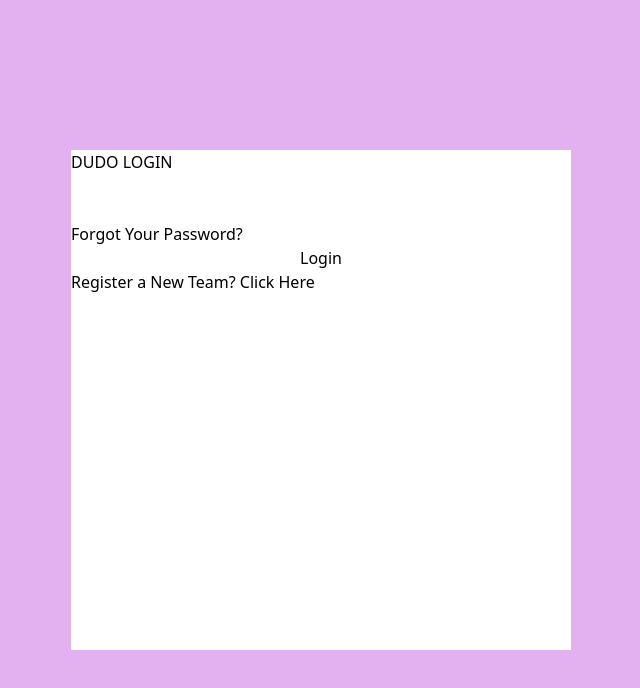
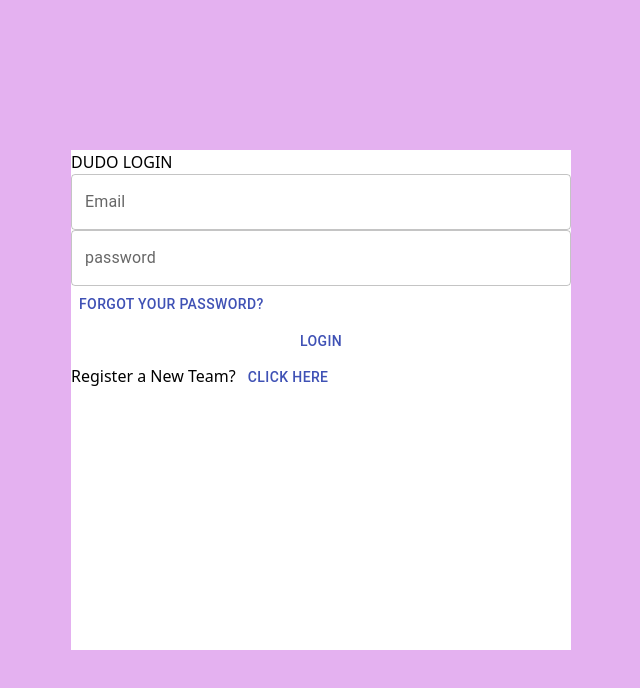
Before and after one commit to TalalMajeed/Dudo-Frontend, a React (Vite) app: page /login in a window 1280 px wide. Shown: the top 688 px of the page, without its empty margins (319-959 px from the left). Built offline with nearby package versions, Linux system fonts and the light colour scheme.

Commit message:
Added MUI & Login Page Updates

```diff
--- a/package.json
+++ b/package.json
@@ -12,6 +12,7 @@
   "dependencies": {
     "@emotion/react": "^11.13.3",
     "@emotion/styled": "^11.13.0",
+    "@mui/lab": "^6.0.0-beta.10",
     "@mui/material": "^6.1.2",
     "@reduxjs/toolkit": "^2.2.7",
     "react": "^18.3.1",
--- a/src/main.jsx
+++ b/src/main.jsx
@@ -1,9 +1,10 @@
-import React, { useEffect } from 'react'
+import React from 'react'
 import ReactDOM from 'react-dom/client'
 import {
     createBrowserRouter,
     RouterProvider,
 } from "react-router-dom";
+import { createTheme, ThemeProvider } from '@mui/material/styles';
 
 import './global.scss'
 import store from './store';
@@ -13,6 +14,14 @@ import Panel from './pages/Panel/index.jsx'
 import Login from './pages/Login/index.jsx'
 
 const AppContext = React.createContext({});
+
+const theme = createTheme({
+    palette: {
+        primary: {
+            main: '#3f51b5',
+        },
+    },
+});
 
 const router = createBrowserRouter([
     {
@@ -29,18 +38,17 @@ const router = createBrowserRouter([
     }
 ]);
 
-
 const App = () => {
     return (
         <Provider store={store}>
             <AppContext.Provider value={{}}>
-                <RouterProvider router={router} />
+                <ThemeProvider theme={theme}>
+                    <RouterProvider router={router} />
+                </ThemeProvider>
             </AppContext.Provider>
         </Provider>
-
     )
 }
-
 
 ReactDOM.createRoot(document.getElementById('root')).render(
     <App />
--- a/src/pages/Login/index.jsx
+++ b/src/pages/Login/index.jsx
@@ -1,17 +1,18 @@
 import "./styles.scss";
+import { Button, TextField } from "@mui/material";
 
 export default function Login() {
     return (
         <main id="login" className="w-[100svw] h-[100svh] flex justify-center items-center">
             <section className="flex flex-col w-[500px] h-[500px] bg-white">
                 <h1>DUDO LOGIN</h1>
-                <input type="text" />
-                <input type="text" />
+                <TextField label="Email" type="text" />
+                <TextField label="password" type="text" />
                 <div>
-                    <button>Forgot Your Password?</button>
+                    <Button>Forgot Your Password?</Button>
                 </div>
-                <button>Login</button>
-                <div>Register a New Team? <a href="/register">Click Here</a></div>
+                <Button>Login</Button>
+                <div>Register a New Team? <Button>Click Here</Button></div>
             </section>
         </main>
     );
```
Also changed, not shown: 1 other file (tests, documents, lock files or other folders).
